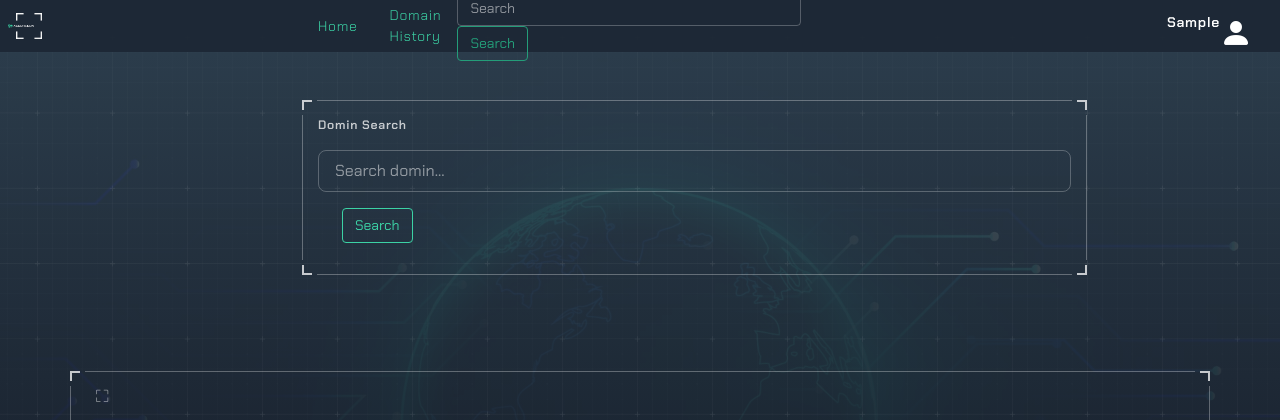
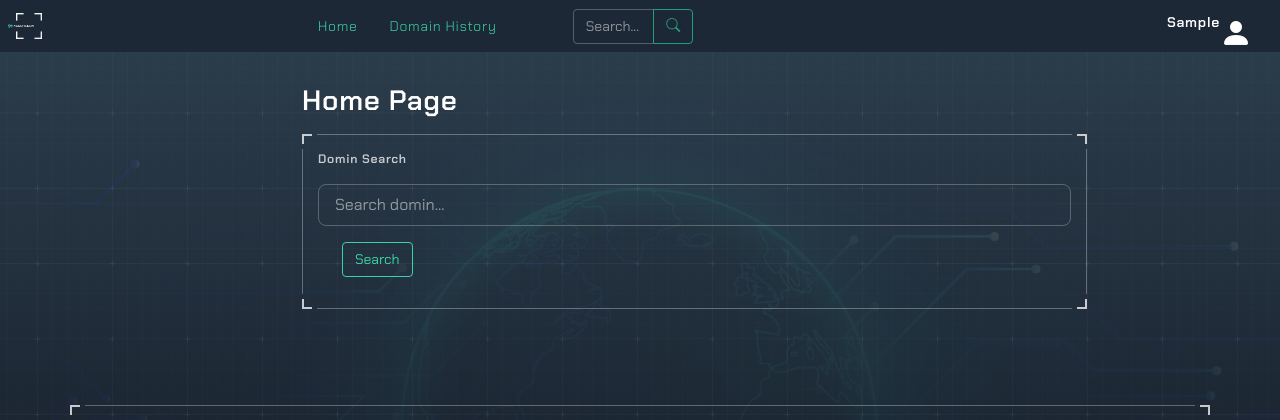
Before and after one commit to sAayush/7i-Domain-Project, a Django app: page /home/ in a window 1280 px wide. Shown: the top 420 px of the page. Run offline with Django 5.2, Linux system fonts and the light colour scheme; the visitor is signed in with stand-in values (Sample User, id 1); some libraries are stand-ins or nearby versions.

Commit message:
nav better

```diff
--- a/vapt/web/active.py
+++ b/vapt/web/active.py
@@ -29,8 +29,10 @@ from .models import CRTInfo,SSLInfo,CETID_data,crti_Info,whoisInfo,dnsdumpsterIn
 #  For login
 @login_required(login_url='login_user')
 def home(request):
-    name = "Home"
-    return render(request,'index.html')
+    context = {
+        'page_title': 'Home Page',
+    }
+    return render(request,'index.html', context)
 
 #  For register
 def register(request):
@@ -519,6 +521,9 @@ def pkill(request):
 @login_required(login_url='login_user')
 @csrf_exempt
 def search_data(request):
+    context = {
+        'page_title': 'Search Page',
+    }
     if request.method == 'POST':
     # if request.method == 'GET' and 'date' in request.GET:
     #     date_str = request.GET.get('date')
@@ -599,7 +604,7 @@ def search_data(request):
             error_message = 'Invalid date format. Please use YYYY-MM-DD.'
             return render(request, 'data_template.html', {'error_message': error_message})
     else:
-        return render(request, 'data_template.html')
+        return render(request, 'data_template.html', context)
 
 @login_required(login_url='login_user')
 def settings(request):
--- a/vapt/web/templates/base.html
+++ b/vapt/web/templates/base.html
@@ -40,54 +40,50 @@
               <img
                 src="{% static 'img/logo/logo.png' %}"
                 alt="logo"
-                style="width: 80px; height: auto" />
+                style="width: 120px; height: auto" />
             </span>
             <span class="arrows-wrap d-none d-lg-inline-flex" style="margin-left: -15px">
               <span class="bar"></span><span class="bar"></span><span class="bar"></span>
             </span>
           </a>
         </div>
+
         <!-- END brand -->
 
         <!-- Desktop Navbar -->
         <div class="navbar navbar-expand-lg d-none d-lg-flex">
+          <!-- Left navigation items -->
+          <div class="d-flex align-items-center">
             <div class="menu-item m-3">
-            <a href="{% url 'home' %}" class="menu-link text-decoration-none">
+              <a
+                href="{% url 'home' %}"
+                class="menu-link text-decoration-none {% if request.resolver_match.url_name == 'home' %}active{% endif %}">
                 <span class="menu-text">Home</span>
               </a>
             </div>
             <div class="menu-item m-3">
-            <a href="{% url 'search_data' %}" class="menu-link text-decoration-none">
+              <a
+                href="{% url 'search_data' %}"
+                class="menu-link text-decoration-none {% if request.resolver_match.url_name == 'search_data' %}active{% endif %}">
                 <span class="menu-text">Domain History</span>
               </a>
             </div>
-          <!-- Search Bar -->
-          {% comment %}
-          <div class="col-xl-6">
-            <form class="menu-search position-static" method="POST" name="header_search_form">
-              <div class="menu-search-container d-flex">
+          </div>
+
+          <!-- Centered Search Bar -->
+          <form class="d-flex justify-content-center" method="GET" action="{% url 'search_data' %}">
+            <div class="input-group" style="width: 50%">
               <input
                 type="text"
-                  class="form-control form-control-lg"
-                  placeholder="Search menu..."
-                  style="width: 100%" />
-                <button type="submit" class="btn btn-primary ms-2">
+                name="q"
+                class="form-control"
+                placeholder="Search..."
+                aria-label="Search" />
+              <button class="btn btn-outline-success" type="submit">
                 <i class="bi bi-search"></i>
               </button>
             </div>
           </form>
-          </div>
-          {% endcomment %}
-          <div class="col-10">
-            <form class="form-inline my-2 my-lg-0">
-              <input
-                class="form-control mr-sm-2"
-                type="search"
-                placeholder="Search"
-                aria-label="Search" />
-              <button class="btn btn-outline-success my-2 my-sm-0" type="submit">Search</button>
-            </form>
-          </div>
         </div>
 
         <!-- User Profile -->
@@ -137,7 +133,7 @@
 
       <!-- BEGIN #content -->
       <div id="content" class="app-content">
-        <h1 class="page-header">{{home}}</h1>
+        <h1 class="page-header">{{ page_title }}</h1>
         {% block content %} {% endblock %}
       </div>
       <!-- END #content -->
```
Lines whose indentation alone changed are shown as unchanged.
